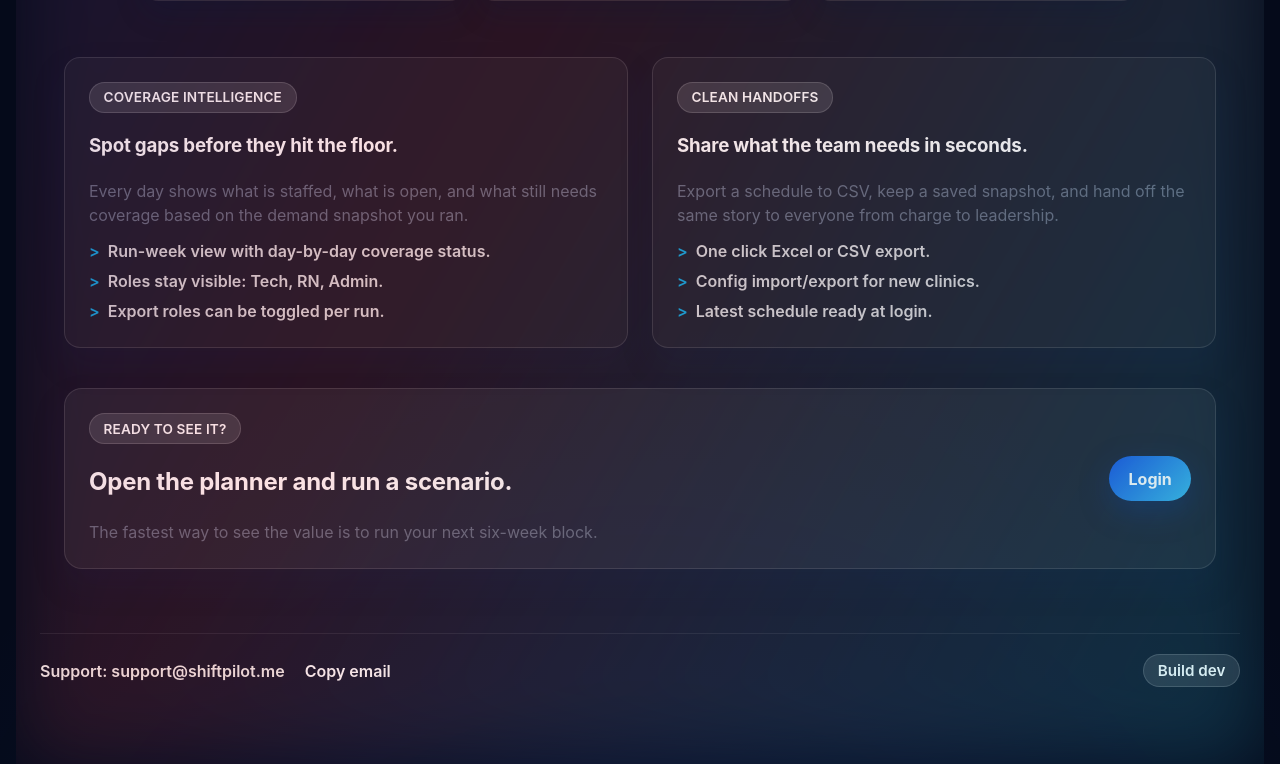
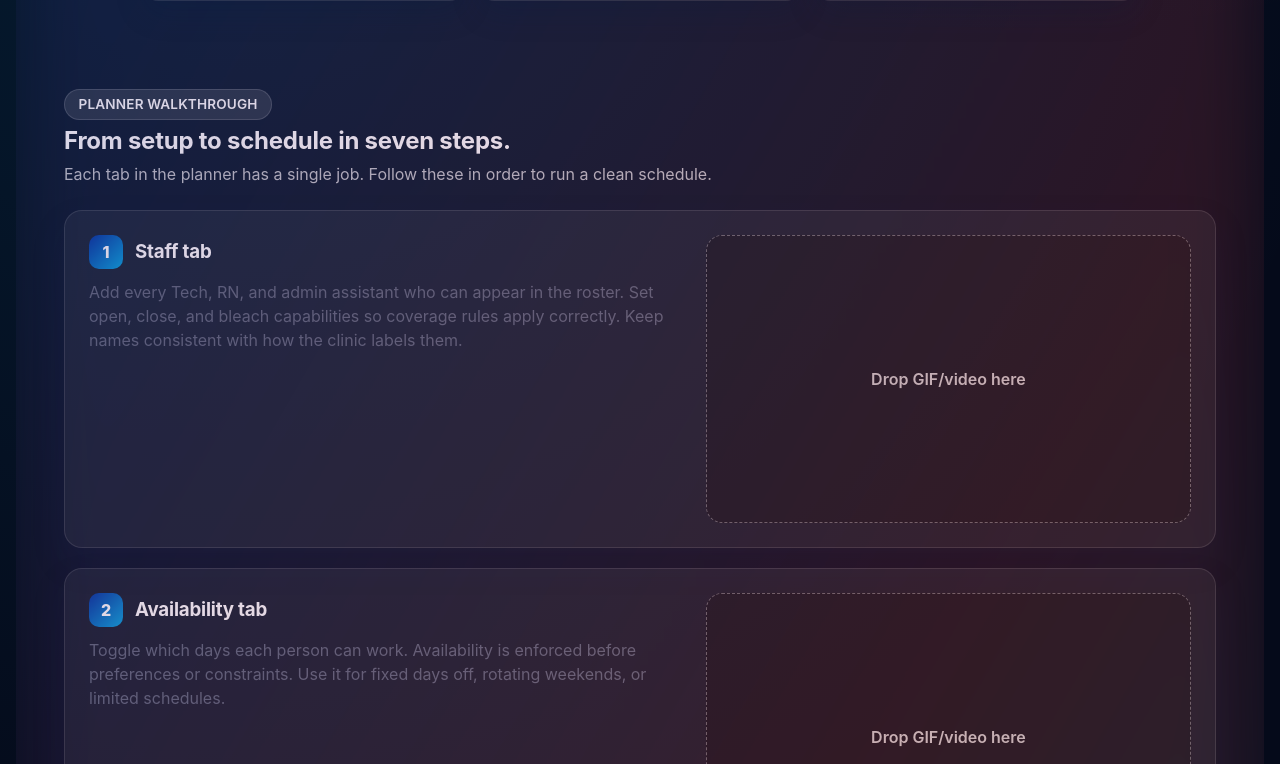
Before and after one commit to Coadjuvant/ShiftPilot, a React (Vite) app in the folder frontend/: page /features in a window 1280 px wide. Shown: the part 1116-1880 px from the top of the page. Built offline with nearby package versions, Linux system fonts and the light colour scheme; no server answers.

Commit message:
added Make an Account

```diff
--- a/frontend/src/pages/Features.tsx
+++ b/frontend/src/pages/Features.tsx
@@ -86,6 +86,44 @@ const featureCards = [
     title: "Manager-only access",
     body: "Single clinic login, no staff self-serve. Keep authority with the clinic manager.",
     icon: <IconShield />,
+  },
+];
+
+const tutorialSteps = [
+  {
+    title: "Staff tab",
+    body:
+      "Add every Tech, RN, and admin assistant who can appear in the roster. Set open, close, and bleach capabilities so coverage rules apply correctly. Keep names consistent with how the clinic labels them.",
+  },
+  {
+    title: "Availability tab",
+    body:
+      "Toggle which days each person can work. Availability is enforced before preferences or constraints. Use it for fixed days off, rotating weekends, or limited schedules.",
+  },
+  {
+    title: "Prefs tab",
+    body:
+      "Use the sliders to nudge who prefers open, mid, or close on MWF vs TTS. Lower values are more preferred. Keep weights light if coverage is tight.",
+  },
+  {
+    title: "Demand tab",
+    body:
+      "Enter patient load and required Tech, RN, and admin counts per day. This snapshot defines what fully staffed means for the run. Update it for each schedule window.",
+  },
+  {
+    title: "PTO tab",
+    body:
+      "Add PTO ranges for each staff member. The scheduler skips those dates and flags coverage gaps if needed. Use it for vacations, training, and planned absences.",
+  },
+  {
+    title: "Bleach tab",
+    body:
+      "Choose the bleach day and frequency, then order the rotation list. The cursor shows who is next in line and advances after each bleach assignment. If someone is unavailable, they are skipped and queued first for the next run.",
+  },
+  {
+    title: "Run tab",
+    body:
+      "Set the schedule window, trials, and constraint weights (0 to ignore, 10 to never break). Run the schedule and review the matrix and latest snapshot. Export Excel or CSV when you are ready.",
   },
 ];
 
@@ -183,6 +221,34 @@ export default function Features() {
         </div>
       </section>
 
+      <section className="tutorial-section">
+        <div className="section-head">
+          <div>
+            <div className="eyebrow-pill muted-pill">Planner walkthrough</div>
+            <h2>From setup to schedule in seven steps.</h2>
+            <p className="muted">Each tab in the planner has a single job. Follow these in order to run a clean schedule.</p>
+          </div>
+        </div>
+        <div className="tutorial-steps">
+          {tutorialSteps.map((step, index) => (
+            <article className="tutorial-step" key={step.title}>
+              <div className="tutorial-copy">
+                <div className="tutorial-label">
+                  <span className="step-number">{index + 1}</span>
+                  <h3>{step.title}</h3>
+                </div>
+                <p className="muted">{step.body}</p>
+              </div>
+              <div className="tutorial-media">
+                <div className="tutorial-media-frame">
+                  <span>Drop GIF/video here</span>
+                </div>
+              </div>
+            </article>
+          ))}
+        </div>
+      </section>
+
       <section className="features-split">
         <div className="features-split-card">
           <div className="eyebrow-pill muted-pill">Coverage intelligence</div>
--- a/frontend/src/pages/Login.tsx
+++ b/frontend/src/pages/Login.tsx
@@ -1,6 +1,6 @@
 import { useEffect, useState } from "react";
 import { useNavigate } from "react-router-dom";
-import { consumeAuthExpiredFlag, fetchHealth, login, setAuthToken } from "../api/client";
+import { consumeAuthExpiredFlag, fetchHealth, login, setAuthToken, setupUser } from "../api/client";
 
 export default function Login() {
   const [username, setUsername] = useState("");
@@ -10,6 +10,12 @@ export default function Login() {
   const [online, setOnline] = useState<"checking" | "ok" | "down">("checking");
   const [loginSuccess, setLoginSuccess] = useState(false);
   const [statusTone, setStatusTone] = useState<"default" | "success" | "error">("default");
+  const [inviteToken, setInviteToken] = useState("");
+  const [newUsername, setNewUsername] = useState("");
+  const [newPassword, setNewPassword] = useState("");
+  const [signupStatus, setSignupStatus] = useState("");
+  const [signupTone, setSignupTone] = useState<"default" | "success" | "error">("default");
+  const [isCreating, setIsCreating] = useState(false);
   const navigate = useNavigate();
 
   useEffect(() => {
@@ -59,6 +65,29 @@ export default function Login() {
     // Notify other listeners and return home
     window.dispatchEvent(new Event("storage"));
     navigate("/");
+  };
+
+  const handleSignup = async (e: React.FormEvent) => {
+    e.preventDefault();
+    setIsCreating(true);
+    setSignupStatus("");
+    setSignupTone("default");
+    try {
+      const res = await setupUser(inviteToken, newUsername, newPassword);
+      setAuthToken(res.token);
+      localStorage.setItem("auth_token", res.token);
+      localStorage.setItem("auth_user", newUsername || "user");
+      setSignupStatus("Account created. Redirecting to home...");
+      setSignupTone("success");
+      window.dispatchEvent(new Event("storage"));
+      setTimeout(() => navigate("/"), 2500);
+    } catch (err: any) {
+      const msg = err?.response?.data?.detail || "Account creation failed. Check the key and try again.";
+      setSignupStatus(String(msg));
+      setSignupTone("error");
+    } finally {
+      setIsCreating(false);
+    }
   };
 
   const onlineLabel =
@@ -129,6 +158,49 @@ export default function Login() {
             </button>
             {status && <p className={`status ${statusTone !== "default" ? statusTone : ""}`}>{status}</p>}
           </form>
+          <div className="auth-divider" role="presentation" />
+          <form className="auth-form" onSubmit={handleSignup}>
+            <div className="auth-subhead">Make an account</div>
+            <p className="muted small-note">Redeem your invite key to create a clinic login.</p>
+            <label className="field">
+              <span>Invite key</span>
+              <input
+                id="signup-invite"
+                name="signup-invite"
+                value={inviteToken}
+                onChange={(e) => setInviteToken(e.target.value)}
+                autoComplete="one-time-code"
+                required
+              />
+            </label>
+            <label className="field">
+              <span>Username</span>
+              <input
+                id="signup-username"
+                name="signup-username"
+                value={newUsername}
+                onChange={(e) => setNewUsername(e.target.value)}
+                autoComplete="username"
+                required
+              />
+            </label>
+            <label className="field">
+              <span>Password</span>
+              <input
+                id="signup-password"
+                name="signup-password"
+                type="password"
+                value={newPassword}
+                onChange={(e) => setNewPassword(e.target.value)}
+                autoComplete="new-password"
+                required
+              />
+            </label>
+            <button type="submit" disabled={isCreating}>
+              {isCreating ? "Creating account..." : "Create account"}
+            </button>
+            {signupStatus && <p className={`status ${signupTone !== "default" ? signupTone : ""}`}>{signupStatus}</p>}
+          </form>
           <p className="muted small-note">Need access? Ask your admin to share the clinic credentials.</p>
         </div>
       </section>
--- a/frontend/src/styles.css
+++ b/frontend/src/styles.css
@@ -1482,6 +1482,26 @@ button.secondary-link:hover {
   margin-top: 0.35rem;
 }
 
+.auth-divider {
+  height: 1px;
+  background: rgba(255, 255, 255, 0.12);
+  margin: 1.1rem 0;
+}
+
+.page-shell.light .auth-divider {
+  background: rgba(0, 51, 160, 0.12);
+}
+
+.auth-subhead {
+  font-weight: 700;
+  margin: 0 0 0.35rem;
+  color: var(--warm-1);
+}
+
+.page-shell.light .auth-subhead {
+  color: var(--deep-blue);
+}
+
 .field {
   display: flex;
   flex-direction: column;
@@ -1637,6 +1657,77 @@ button.secondary-link:hover {
   display: flex;
   flex-direction: column;
   gap: 1.25rem;
+}
+
+.tutorial-section {
+  display: flex;
+  flex-direction: column;
+  gap: 1.5rem;
+  margin-top: 2rem;
+}
+
+.tutorial-steps {
+  display: flex;
+  flex-direction: column;
+  gap: 1.25rem;
+}
+
+.tutorial-step {
+  display: grid;
+  grid-template-columns: minmax(240px, 1.1fr) minmax(260px, 0.9fr);
+  gap: 1.5rem;
+  align-items: start;
+  padding: 1.5rem;
+  border-radius: 18px;
+  background: rgba(255, 255, 255, 0.06);
+  border: 1px solid rgba(255, 255, 255, 0.12);
+  box-shadow: 0 16px 32px rgba(7, 27, 69, 0.2);
+}
+
+.page-shell.light .tutorial-step {
+  background: #ffffff;
+  border-color: rgba(0, 51, 160, 0.12);
+  box-shadow: 0 14px 28px rgba(7, 27, 69, 0.08);
+}
+
+.tutorial-label {
+  display: flex;
+  align-items: center;
+  gap: 0.75rem;
+}
+
+.tutorial-copy h3 {
+  margin: 0;
+}
+
+.tutorial-copy p {
+  margin: 0.65rem 0 0;
+}
+
+.tutorial-media {
+  display: flex;
+  align-items: center;
+  justify-content: center;
+}
+
+.tutorial-media-frame {
+  width: 100%;
+  aspect-ratio: 16 / 9;
+  border-radius: 16px;
+  border: 1px dashed rgba(255, 255, 255, 0.35);
+  background: rgba(0, 0, 0, 0.25);
+  display: grid;
+  place-items: center;
+  color: rgba(255, 255, 255, 0.75);
+  font-weight: 600;
+  text-align: center;
+  padding: 1rem;
+}
+
+.page-shell.light .tutorial-media-frame {
+  background: rgba(0, 51, 160, 0.06);
+  border-color: rgba(0, 51, 160, 0.2);
+  color: rgba(15, 28, 61, 0.7);
 }
 
 .features-split {
@@ -2034,6 +2125,9 @@ button.secondary-link:hover {
   .hero-content h1 {
     font-size: clamp(2rem, 5vw, 2.6rem);
   }
+  .tutorial-step {
+    grid-template-columns: 1fr;
+  }
 }
 
 @media (max-width: 900px) {
```
